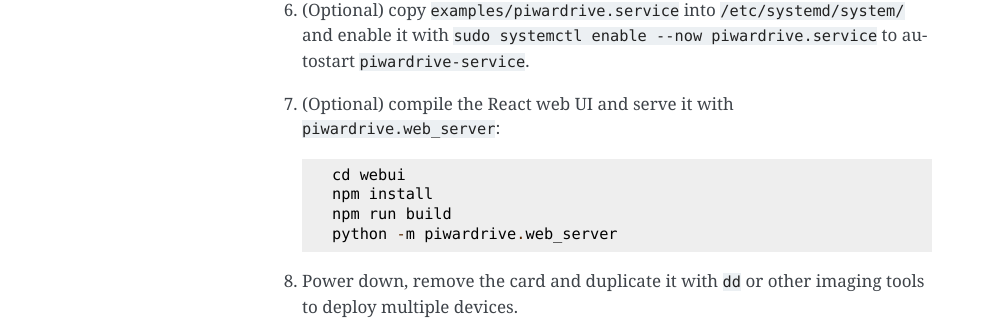
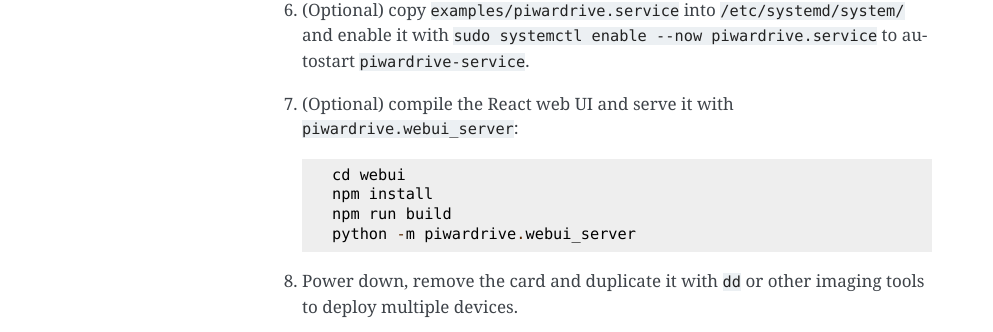
Before and after one commit to Trashytalk/piwardrive, a Sphinx documentation site: the page built from docs/deployment.rst, in a window 1280 px wide. Shown: the part 879-1211 px from the top of the page, without its empty margins (148-1141 px from the left). Built offline with Sphinx 7.4.7, drawn with Linux system fonts in a browser that asks for light colours.

Commit message:
fix pyproject duplicates and update docs

```diff
--- a/docs/architecture.rst
+++ b/docs/architecture.rst
@@ -62,7 +62,7 @@ Startup Sequence
 At startup ``piwardrive.main`` loads the configuration, initializes the scheduler and
 restores any persisted ``AppState``. The on-device GUI is then built from
 ``kv/main.kv`` and the initial screen is displayed. When the React frontend has
-been compiled, ``piwardrive.web_server`` can serve it alongside the API so the same
+been compiled, ``piwardrive.webui_server`` can serve it alongside the API so the same
 widgets appear in a browser. Widgets register themselves with the scheduler to
 begin polling. On shutdown the current state is saved so the next run resumes
 exactly where the user left off.
--- a/docs/deployment.rst
+++ b/docs/deployment.rst
@@ -28,12 +28,12 @@ SD Card Image
 6. (Optional) copy ``examples/piwardrive.service`` into ``/etc/systemd/system/``
    and enable it with ``sudo systemctl enable --now piwardrive.service`` to
    autostart ``piwardrive-service``.
-7. (Optional) compile the React web UI and serve it with ``piwardrive.web_server``::
+7. (Optional) compile the React web UI and serve it with ``piwardrive.webui_server``::
 
        cd webui
        npm install
        npm run build
-       python -m piwardrive.web_server
+       python -m piwardrive.webui_server
 8. Power down, remove the card and duplicate it with ``dd`` or other imaging tools to deploy multiple devices.
 
 Docker Container
--- a/docs/installation.rst
+++ b/docs/installation.rst
@@ -64,7 +64,7 @@ Raspberry Pi OS
       cd webui
       npm install
       npm run build
-      python -m piwardrive.web_server
+      python -m piwardrive.webui_server
 
 
 Generic Linux
--- a/docs/status_service.rst
+++ b/docs/status_service.rst
@@ -8,7 +8,7 @@ PiWardrive exposes recent health metrics over HTTP using a small FastAPI
 application. The ``/status`` endpoint is now asynchronous so heavy database
 access occurs in a background thread. This allows multiple requests to run
 concurrently and improves throughput on multi-core devices. When the React
-frontend is built, ``piwardrive.web_server`` mounts the compiled assets so the same
+frontend is built, ``piwardrive.webui_server`` mounts the compiled assets so the same
 metrics are visible from a browser.
 
 Run the server after activating your virtual environment::
--- a/pyproject.toml
+++ b/pyproject.toml
@@ -22,7 +22,7 @@ authors = [{name = "PiWardrive contributors"}]
 [project.scripts]
 piwardrive = "piwardrive.main:main"
 piwardrive-service = "piwardrive.service:main"
-piwardrive-webui = "piwardrive.web_server:main"
+piwardrive-webui = "piwardrive.webui_server:main"
 health-export = "piwardrive.scripts.health_export:main"
 health-import = "piwardrive.scripts.health_import:main"
 piwardrive-prefetch = "piwardrive.scripts.prefetch_cli:main"
@@ -36,4 +36,3 @@ piwardrive-prefetch-batch = "piwardrive.scripts.prefetch_batch:main"
 log-follow = "piwardrive.scripts.log_follow:main"
 config-cli = "piwardrive.scripts.config_cli:main"
 calibrate-orientation = "piwardrive.scripts.calibrate_orientation:main"
-piwardrive-webui = "piwardrive.webui_server:main"
```
Also changed, not shown: README.md (+2 -2 lines), In development/README.md.
